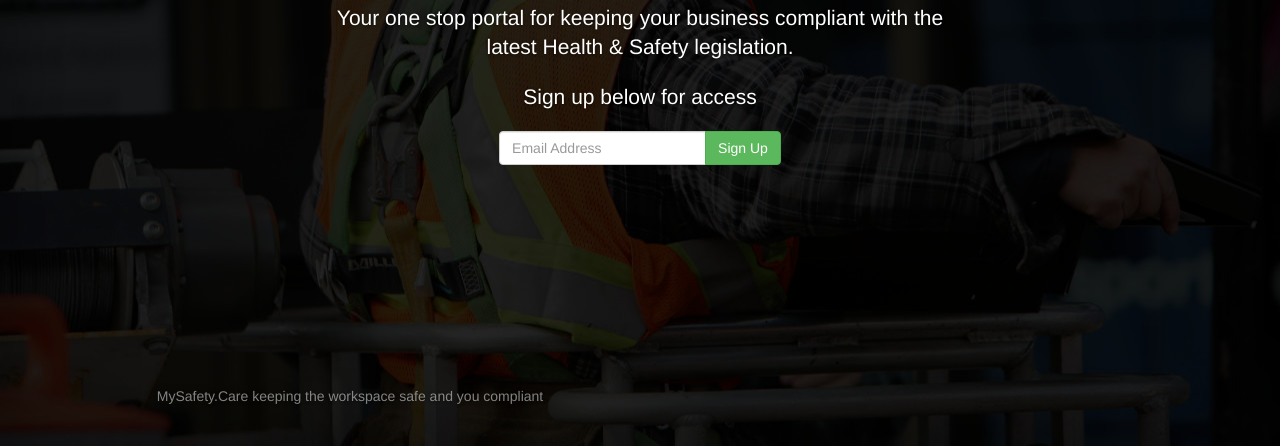
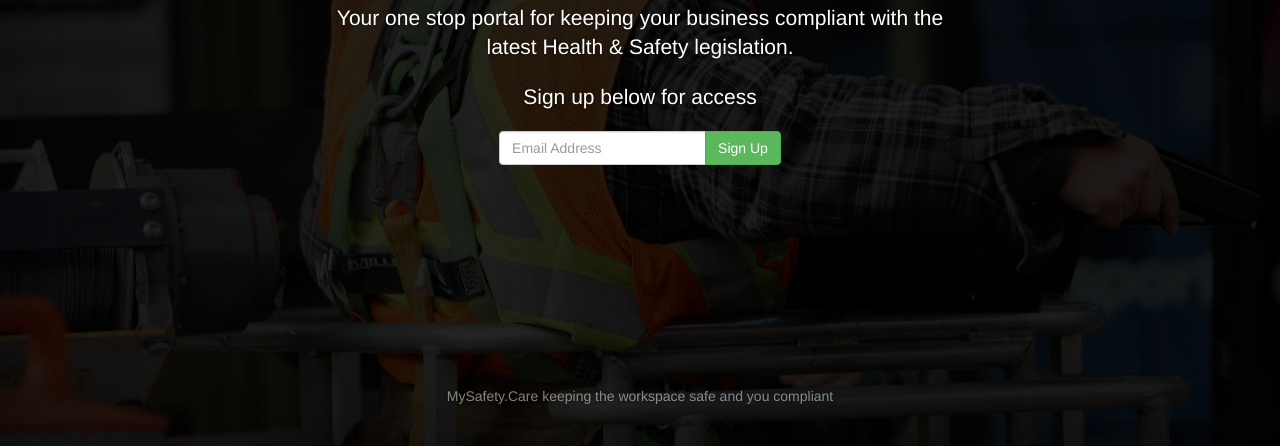
Before and after one commit to WasteCare/WasteCare.github.io, a plain HTML site: page index.html in a window 1280 px wide. Shown: the part 354-800 px from the top of the page. Drawn offline with nearby package versions, Linux system fonts and the light colour scheme.

Commit message:
footer format

```diff
--- a/css/site.css
+++ b/css/site.css
@@ -157,4 +157,8 @@ h1 {
   .cover-container {
     width: 700px;
   }
+
+  .mastfoot {
+      width:100%;
+  }
 }
```
